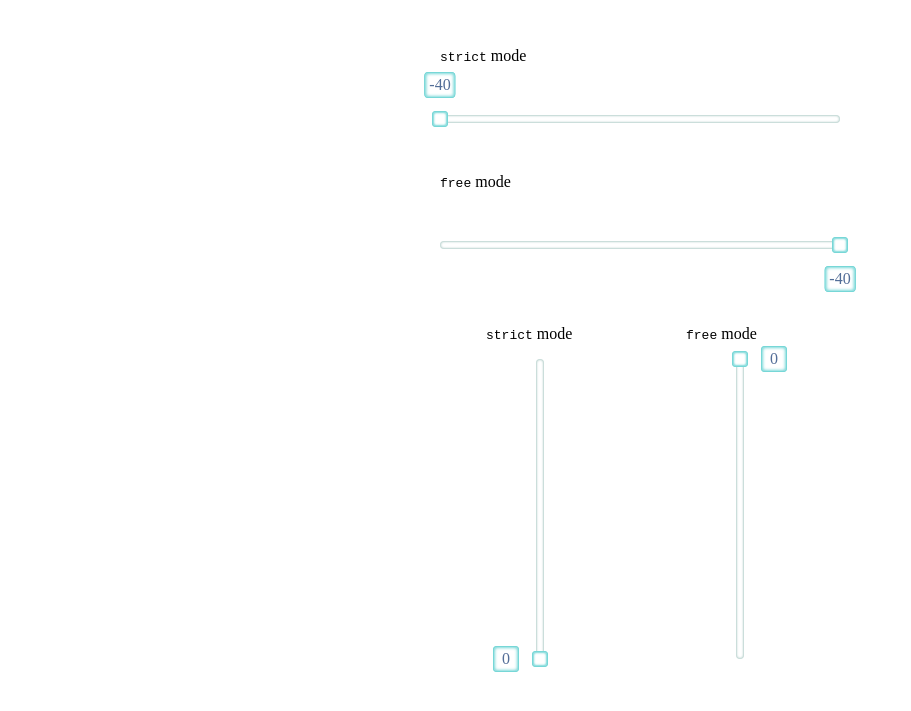
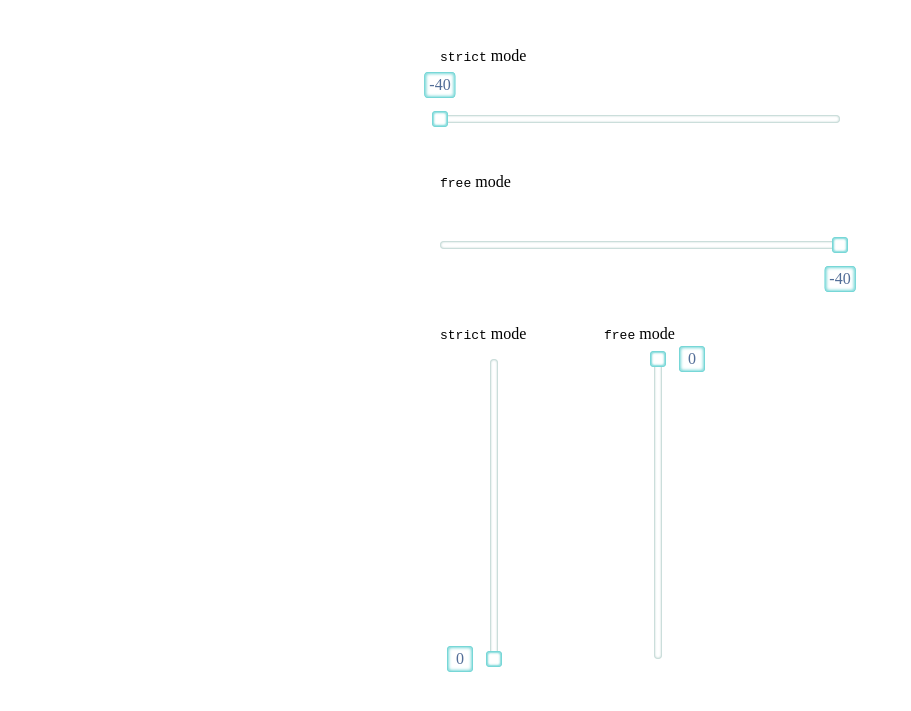
Before and after one commit to Lyrklif/vanilla-range-slider, a website built with Vite: page index.html in a window 1280 px wide. Shown: the part 61-772 px from the top of the page, without its empty margins (0-911 px from the left). Built offline with nearby package versions, Linux system fonts and the light colour scheme.

Commit message:
feat: update demo variant styles

```diff
--- a/index.html
+++ b/index.html
@@ -19,11 +19,11 @@
       </div>
 
       <div class='sliders sliders2'>
-        <div>
+        <div class='sliders2__child'>
           <p><code>strict</code> mode</p>
           <div id="vertical-slider" class="vertical-slider"></div>
         </div>
-        <div>
+        <div class='sliders2__child'>
           <p><code>free</code> mode</p>
           <div id="vertical-slider2" class="vertical-slider"></div>
         </div>
--- a/src/demo/demo.scss
+++ b/src/demo/demo.scss
@@ -6,9 +6,12 @@
 }
 
 .sliders2 {
-  display: flex;
-  justify-content: space-around;
   margin-top: 60px;
+
+  &__child {
+    display: inline-block;
+    width: min(40%, 50vw);
+  }
 }
 
 .horizontal-slider {
```
